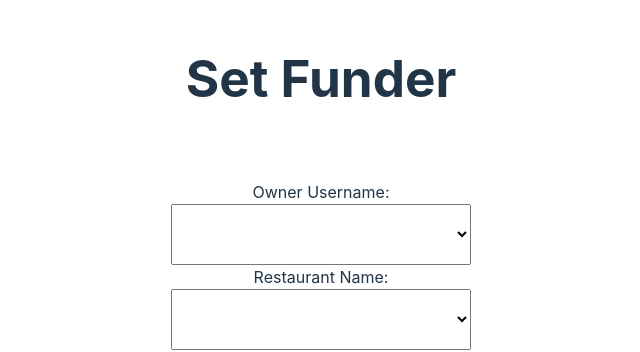
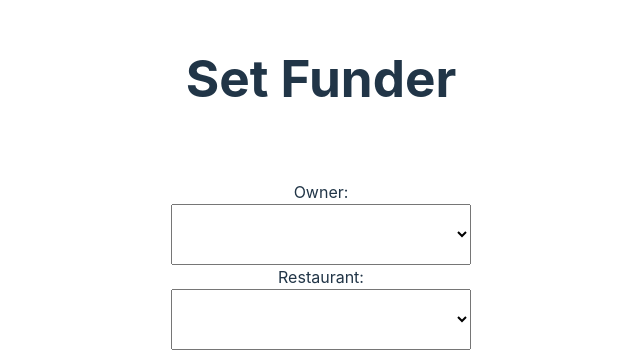
Before and after one commit to Cal3123/MySql-Stored-Procedures---Views-Using-Express.js-Node.js-ViteReact.js-, a React (Vite) app in the folder client/: page /start_funding in a window 1280 px wide. Shown: the part 152-504 px from the top of the page, without its empty margins (159-799 px from the left). Built offline with nearby package versions, Linux system fonts and the light colour scheme; no server answers.

Commit message:
Bug Fixes

```diff
--- a/client/src/Pages/Start_funding.jsx
+++ b/client/src/Pages/Start_funding.jsx
@@ -10,6 +10,7 @@ function Start_funding() {
   const [restaurant, setRestaurant] = useState([]);
   const [notification, setNotification] = useState("");
   const tableNames = ["long_name", "rating", "spent", "location", "funded_by"]
+  const colNames = ["Owner", "Restaurant"];
 
 
   const startFunding = () => {
@@ -37,8 +38,6 @@ function Start_funding() {
     });
   };
 
-  const colNames = ["Owner Username", "Restaurant Name"];
-
   return (
     <>
       <div className="App">
```
